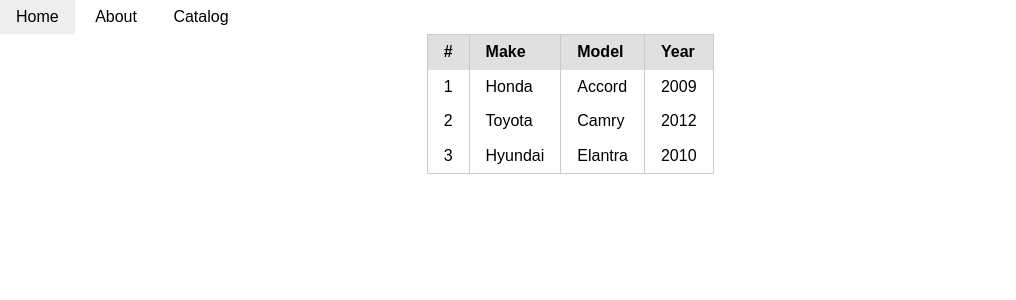
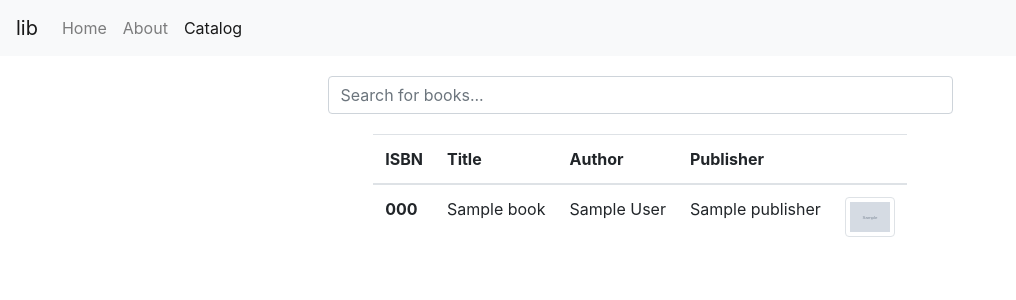
Before and after one commit to ryanramsdell27/open-lib, a Flask app: page /catalog in a window 1280 px wide. Shown: the top 300 px of the page, without its empty margins (0-1016 px from the left). Run offline with Flask 2, Linux system fonts and the light colour scheme; grey boxes marked "Sample" are stand-in pictures; a database or web service that is not in the repository returns one stand-in record (values such as "Sample title"); some libraries are stand-ins or nearby versions.

Commit message:
Use Bootstrap styling and pull catalog from google books api

```diff
--- a/app.py
+++ b/app.py
@@ -1,18 +1,22 @@
 from flask import Flask, render_template
+from register_item import register_item
+import utils
+import populate_db
 
 app = Flask(__name__)
 
 @app.route("/")
 def home():
-    return render_template("home.html")
+    return render_template("home.html", current='home')
 
 @app.route("/about")
 def about():
-    return render_template("about.html")
+    return render_template("about.html", current='about')
 
 @app.route("/catalog")
 def catalog():
-    return render_template("catalog.html")
+    return render_template("catalog.html", books=utils.get_books(), current='catalog')
 
 if __name__ == "__main__":
+    populate_db.populate_db()
     app.run(debug=True)
--- a/templates/catalog.html
+++ b/templates/catalog.html
@@ -8,45 +8,66 @@
     {% extends "template.html" %}
     {% block content %}
 
-    <div class="pure-g">
-        <div class="pure-u-1-3"></div>
-        <div class="pure-u-1-3">
-            <table class="pure-table">
+    <div class="row justify-content-md-center" style="margin-bottom:20px; margin-top: 20px">
+            <div class="col col-lg-6">
+                <div class="input-group flex-nowrap">
+                    <!-- <div class="input-group-prepend">
+                        <span class="input-group-text" id="addon-wrapping">@</span>
+                    </div> -->
+                    <input type="text" class="form-control" id="catalog_input" onkeyup="searchCatalog()" placeholder="Search for books..." aria-label="Username" aria-describedby="addon-wrapping">
+                </div>
+            </div>
+        </div>
+    <div class="row justify-content-md-center">
+        <div class="col-md-auto">
+            <table class="table table-hover" id="catalog_view"">
                 <thead>
                     <tr>
-                        <th>#</th>
-                        <th>Make</th>
-                        <th>Model</th>
-                        <th>Year</th>
+                    <th scope="col">ISBN</th>
+                    <th scope="col">Title</th>
+                    <th scope="col">Author</th>
+                    <th scope="col">Publisher</th>
+                    <th scope="col"></th>
                     </tr>
                 </thead>
-
                 <tbody>
+                    {% for book in books %}
                     <tr>
-                        <td>1</td>
-                        <td>Honda</td>
-                        <td>Accord</td>
-                        <td>2009</td>
+                        <th scope="row">{{book.isbn}}</th>
+                        <td>{{book.title}}</td>
+                        <td>{{book.author}}</td>
+                        <td>{{book.publisher}}</td>
+                        <td><img src="{{book.image}}" class="img-thumbnail img-fluid" style="max-width: 50px; max-height: 50px;"></td>
                     </tr>
-
-                    <tr>
-                        <td>2</td>
-                        <td>Toyota</td>
-                        <td>Camry</td>
-                        <td>2012</td>
-                    </tr>
-
-                    <tr>
-                        <td>3</td>
-                        <td>Hyundai</td>
-                        <td>Elantra</td>
-                        <td>2010</td>
-                    </tr>
+                    {% endfor %}
                 </tbody>
             </table>
         </div>
-        <div class="pure-u-1-3"></div>
     </div>
+
+    <script>
+        function searchCatalog() {
+            // Declare variables
+            var input, filter, table, tr, td, i, txtValue;
+            input = document.getElementById("catalog_input");
+            filter = input.value.toUpperCase();
+            table = document.getElementById("catalog_view");
+            tr = table.getElementsByTagName("tr");
+
+            // Loop through all table rows, and hide those who don't match the search query
+            for (i = 0; i < tr.length; i++) {
+            td = tr[i].getElementsByTagName("td")[0];
+            if (td) {
+                txtValue = td.textContent || td.innerText;
+                if (txtValue.toUpperCase().indexOf(filter) > -1) {
+                tr[i].style.display = "";
+                } else {
+                tr[i].style.display = "none";
+                }
+            }
+            }
+        }
+        </script>
 
     {% endblock %}
   </body>
--- a/templates/template.html
+++ b/templates/template.html
@@ -4,32 +4,40 @@
     <meta charset="utf-8">
     <title>Flask Parent Template</title>
 
-    <link rel="stylesheet" href="https://unpkg.com/purecss@1.0.1/build/pure-min.css" integrity="sha384-oAOxQR6DkCoMliIh8yFnu25d7Eq/PHS21PClpwjOTeU2jRSq11vu66rf90/cZr47" crossorigin="anonymous">
+    <link rel="stylesheet" href="https://stackpath.bootstrapcdn.com/bootstrap/4.3.1/css/bootstrap.min.css" integrity="sha384-ggOyR0iXCbMQv3Xipma34MD+dH/1fQ784/j6cY/iJTQUOhcWr7x9JvoRxT2MZw1T" crossorigin="anonymous">
     <link rel="stylesheet" href="{{ url_for('static',    filename='css/template.css') }}">
 
 </head>
   <body>
     <header>
-        <div class="pure-menu pure-menu-horizontal">
-            <ul class="pure-menu-list">
-                <li class="pure-menu-item pure-menu-selected"><a href="{{ url_for('home') }}" class="pure-menu-link">Home</a></li>
-                <li class="pure-menu-item pure-menu-selected"><a href="{{ url_for('about') }}" class="pure-menu-link">About</a></li>
-                <li class="pure-menu-item pure-menu-selected"><a href="{{ url_for('catalog') }}" class="pure-menu-link">Catalog</a></li>
-                <!-- <li class="pure-menu-item pure-menu-has-children pure-menu-allow-hover">
-                    <a href="#" id="menuLink1" class="pure-menu-link">Contact</a>
-                    <ul class="pure-menu-children">
-                        <li class="pure-menu-item"><a href="#" class="pure-menu-link">Email</a></li>
-                        <li class="pure-menu-item"><a href="#" class="pure-menu-link">Twitter</a></li>
-                        <li class="pure-menu-item"><a href="#" class="pure-menu-link">Tumblr Blog</a></li>
-                    </ul>
-                </li> -->
-            </ul>
-        </div>
+        <nav class="navbar navbar-expand-lg navbar-light bg-light">
+            <a class="navbar-brand" href="#">lib</a>
+            <button class="navbar-toggler" type="button" data-toggle="collapse" data-target="#navbarNav" aria-controls="navbarNav" aria-expanded="false" aria-label="Toggle navigation">
+                <span class="navbar-toggler-icon"></span>
+            </button>
+            <div class="collapse navbar-collapse" id="navbarNav">
+                <ul class="navbar-nav">
+                <li class="nav-item {% if current == 'home' %}active{% endif %}">
+                    <a class="nav-link" href="{{ url_for('home') }}">Home</a>
+                </li>
+                <li class="nav-item {% if current == 'about' %}active{% endif %}">
+                    <a class="nav-link" href="{{ url_for('about') }}">About</a>
+                </li>
+                <li class="nav-item {% if current == 'catalog' %}active{% endif %}">
+                    <a class="nav-link" href="{{ url_for('catalog') }}">Catalog</a>
+                </li>
+                </ul>
+            </div>
+        </nav>
     </header>
 
 
 {% block content %}
 {% endblock %}
 
+    <script src="https://code.jquery.com/jquery-3.3.1.slim.min.js" integrity="sha384-q8i/X+965DzO0rT7abK41JStQIAqVgRVzpbzo5smXKp4YfRvH+8abtTE1Pi6jizo" crossorigin="anonymous"></script>
+    <script src="https://cdnjs.cloudflare.com/ajax/libs/popper.js/1.14.7/umd/popper.min.js" integrity="sha384-UO2eT0CpHqdSJQ6hJty5KVphtPhzWj9WO1clHTMGa3JDZwrnQq4sF86dIHNDz0W1" crossorigin="anonymous"></script>
+    <script src="https://stackpath.bootstrapcdn.com/bootstrap/4.3.1/js/bootstrap.min.js" integrity="sha384-JjSmVgyd0p3pXB1rRibZUAYoIIy6OrQ6VrjIEaFf/nJGzIxFDsf4x0xIM+B07jRM" crossorigin="anonymous"></script>
+
  </body>
 </html>
--- /dev/null
+++ b/utils.py
@@ -0,0 +1,29 @@
+from pymongo import MongoClient
+import requests
+import pprint
+
+client = MongoClient()
+db = client.lib
+books = db.books
+catalog = db.catalog
+
+def get_books():
+    return books.find()
+
+def get_isbn(isbn: str) -> dict:
+    payload = {
+        'q': 'isbn:' + isbn
+    }
+    r = requests.get('https://www.googleapis.com/books/v1/volumes', params=payload)
+
+    pprint.pprint(r.json())
+
+    if r.status_code != 200 or 'items' not in r.json():
+        return None
+
+    info = r.json()['items'][0]
+
+    return info
+
+# isbn='0060977582'
+# pprint.pprint(get_isbn(isbn))
```
Also changed, not shown: populate_db.py (added, +20 -0 lines), register_item.py (+24 -12 lines), static/css/template.css (deleted, +0 -76 lines).
